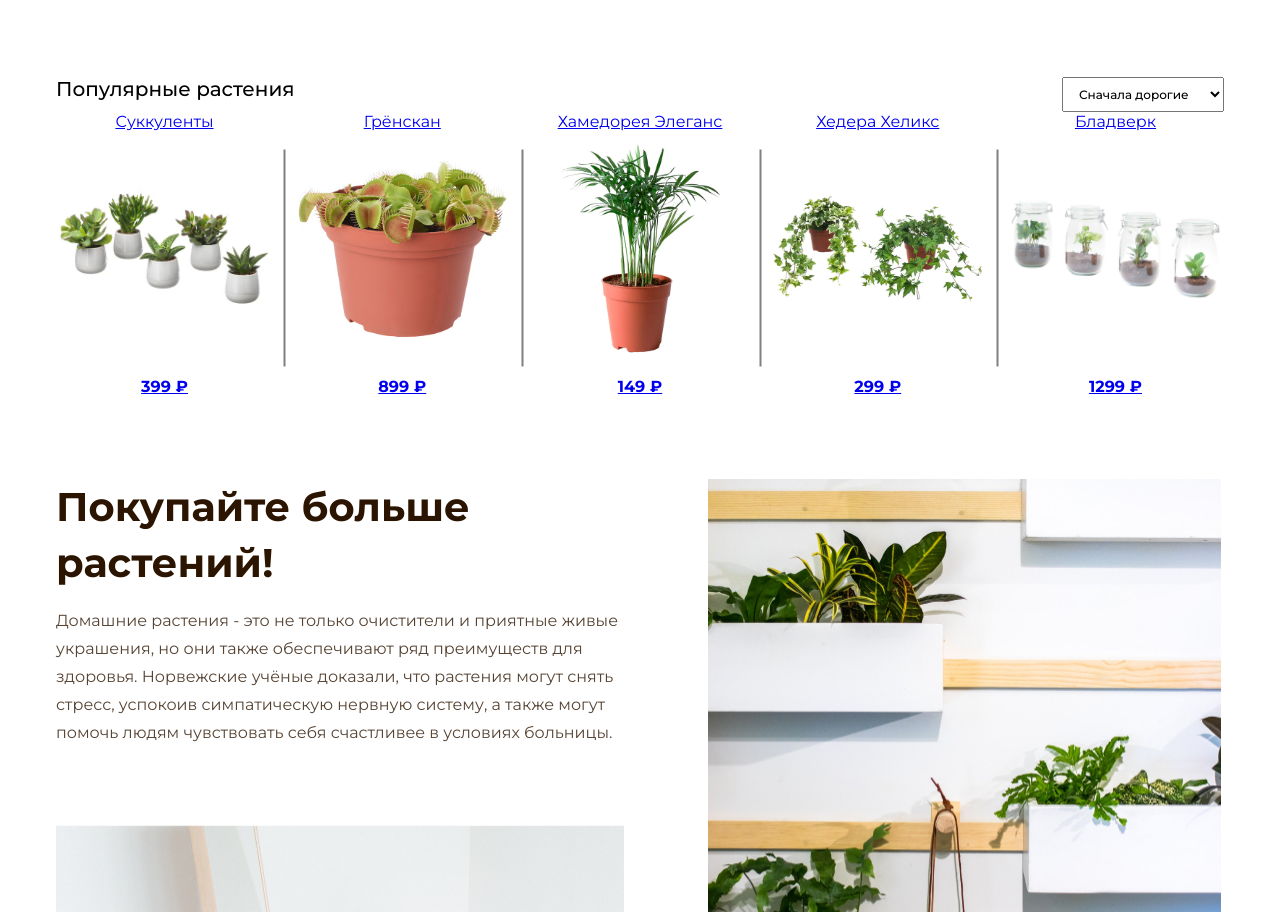
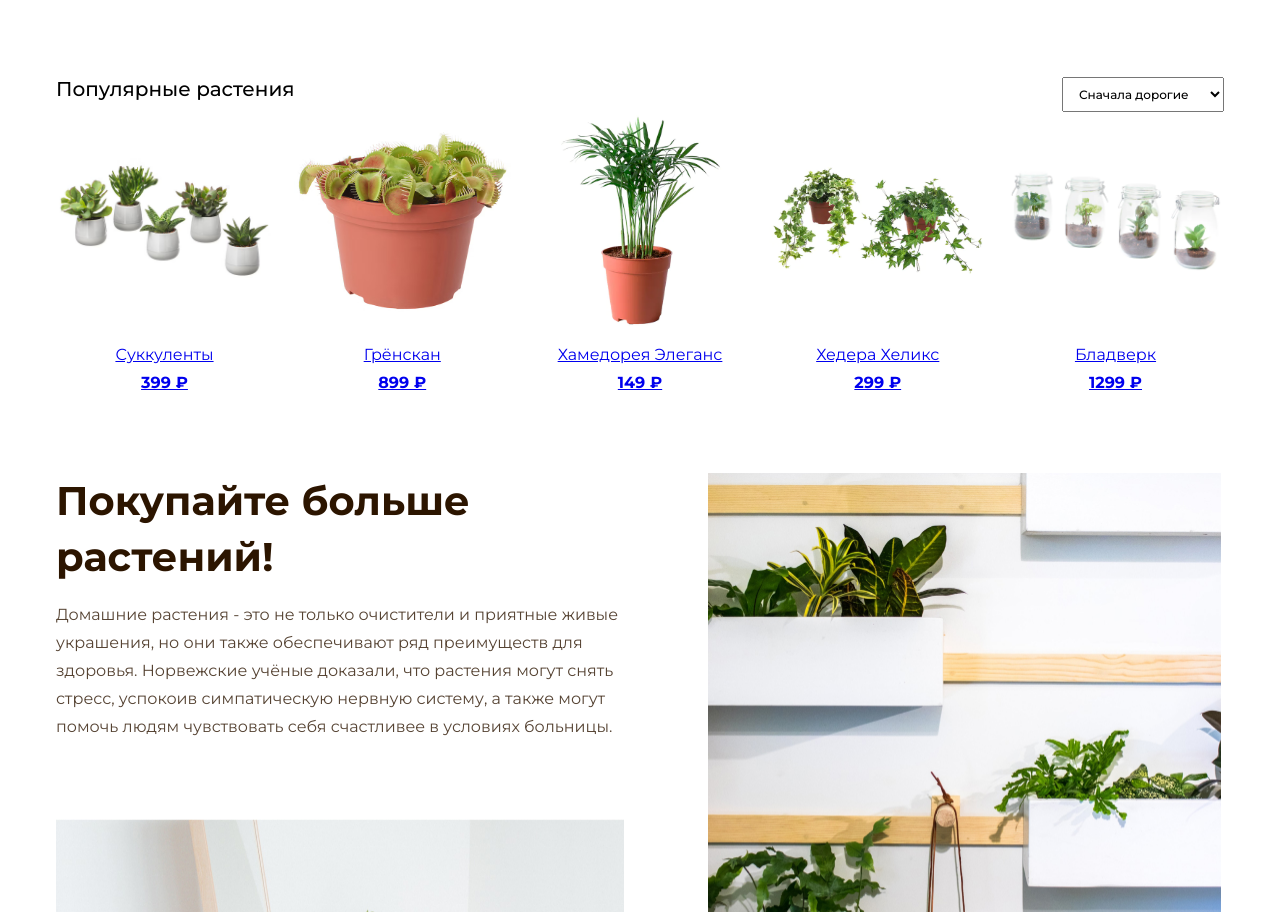
Before and after one commit to LexusEgorov/FlowerShop, a plain HTML site: page index.html in a window 1280 px wide. Shown: the part 908-1820 px from the top of the page. Drawn offline with nearby package versions, Linux system fonts and the light colour scheme.

Commit message:
Поправил слетевшие стили

```diff
--- a/styles/style.css
+++ b/styles/style.css
@@ -321,13 +321,13 @@ main{
     justify-content: space-between;
 }
 
-.featured-item{
+.featured-item a{
     width: 217px;
     display: flex;
     flex-direction: column;
 }
 
-.featured-item img{
+.featured-item a img{
     order: -1;
     margin-bottom: 16px;
 }
@@ -339,7 +339,7 @@ main{
     transform: translate(120px, -140px) rotate(90deg);
 }
 
-.featured-item h3{
+.featured-item a h3{
     font-family: Montserrat;
     font-style: normal;
     font-weight: normal;
@@ -349,7 +349,7 @@ main{
     text-align: center;
 }
 
-.featured-item p{
+.featured-item a p{
     font-family: Montserrat;
     font-style: normal;
     font-weight: 600;
```
